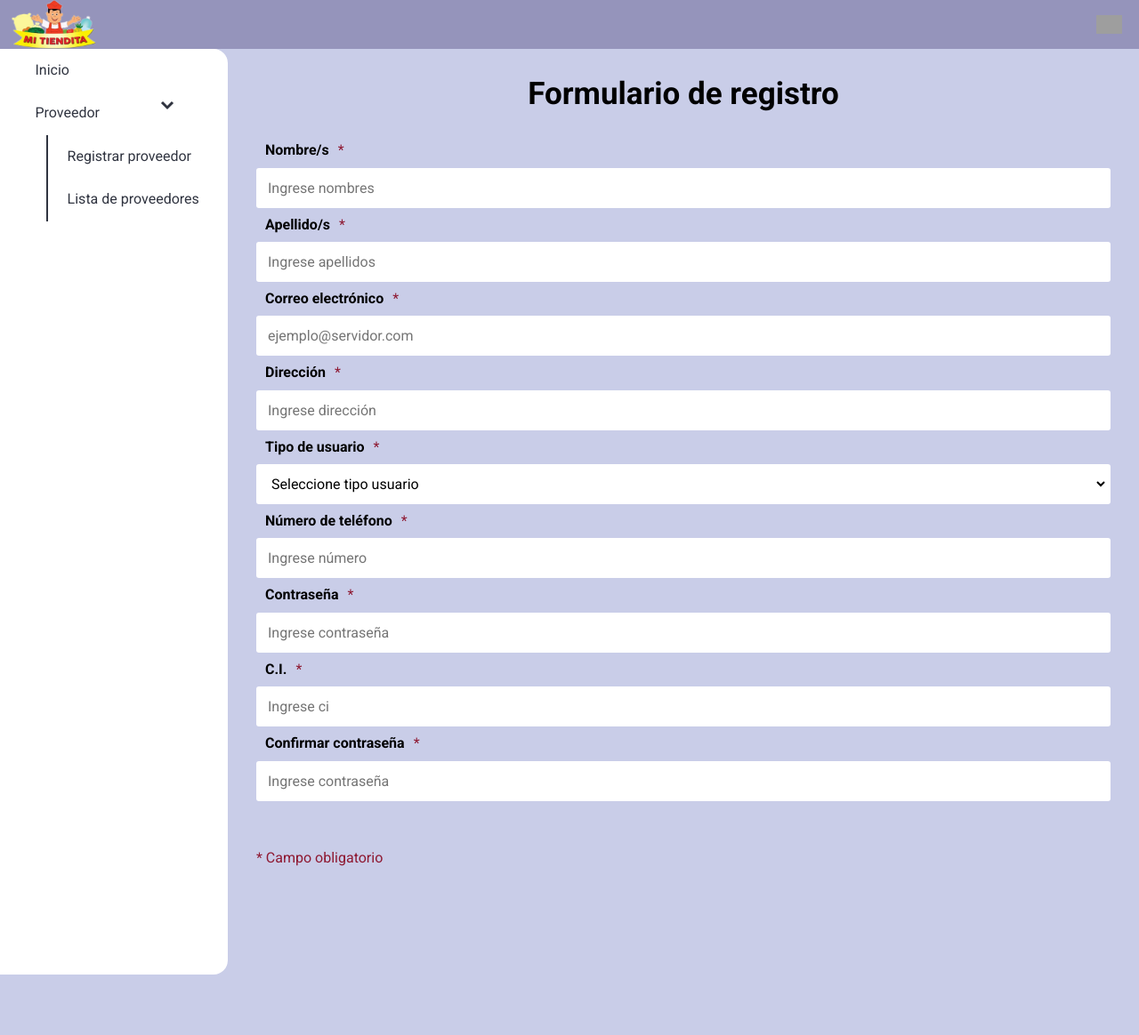
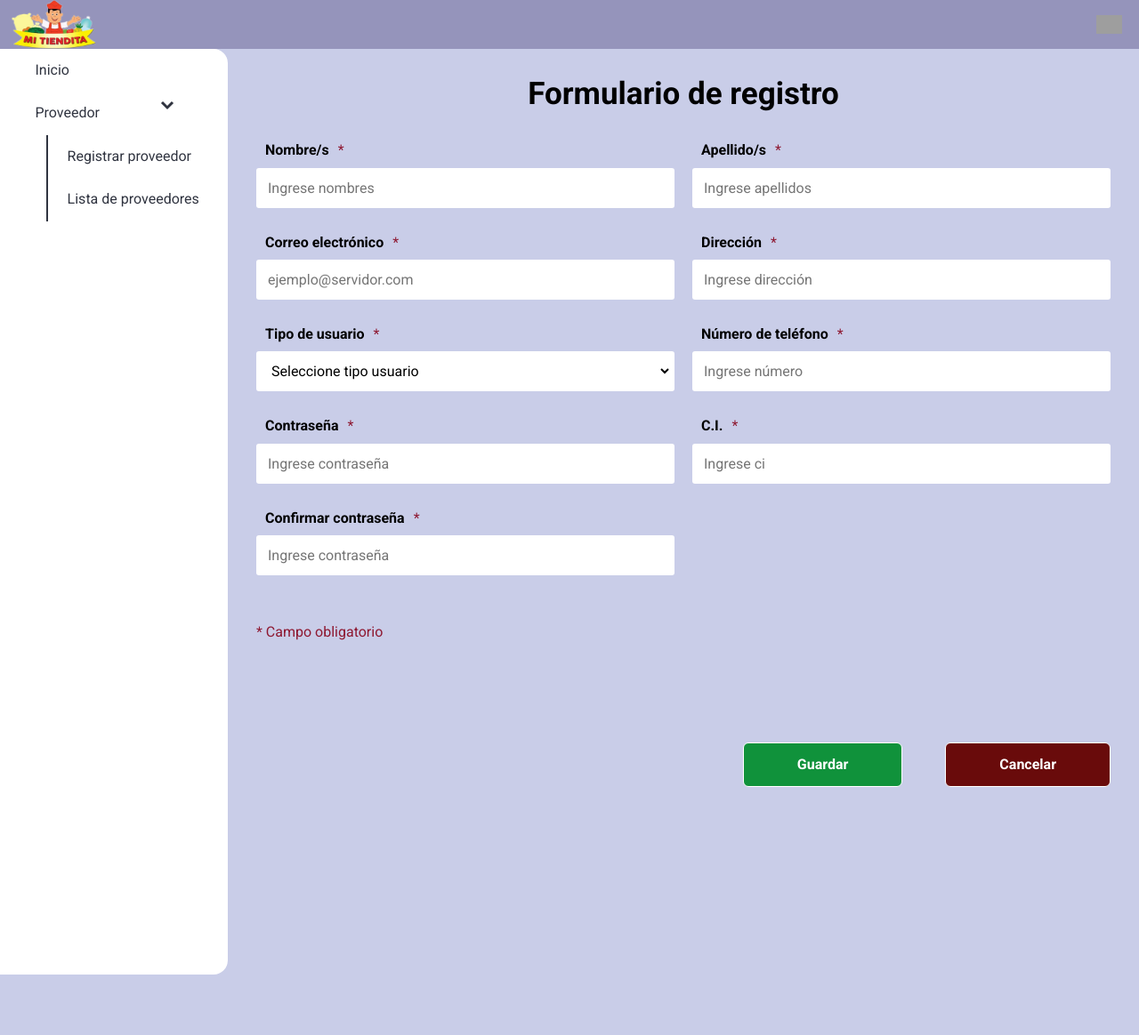
Before and after one commit to AdrianL824/Mi_Tiendita-Proyecto-IS, a PHP site: the page made by views/user-register.view.php in a window 1280 px wide. Shown: the top 1164 px of the page at 89% size. Run offline with PHP 8.4, Linux system fonts and the light colour scheme; the template is opened without the code that fills it, so the values that code supplies are empty; some libraries are stand-ins or nearby versions; grey boxes are pictures that could not be loaded.

Commit message:
act userview.php

```diff
--- a/views/user-register.view.php
+++ b/views/user-register.view.php
@@ -1,4 +1,5 @@
 <?php require 'views/includes/header.php' ?>
+
 
 <script defer type="module">
   import { submenuActive } from "./assets/js/menu.js"
@@ -8,9 +9,10 @@
 </script>
 
 	<section class="page--content">
-		<h1 class= "titulo-seccion" >Formulario de registro</h1>
+		<h1 class="titulo-seccion" >Formulario de registro</h1>
 		<form action="" class="formulario" id="formulario" method="POST">
 
+			<section class="formulario-inputs-content">
 				<!-- Grupo: Nombre -->
 				<div class="formulario__grupo" id="grupo__nombre">
 					<div class="contval">
@@ -74,7 +76,7 @@
 							<option value="" disabled selected>Seleccione tipo usuario</option>
 							<option value="Vendedor">Vendedor</option>
 							<option value="Almacenero">Almacenero</option>
-						<option value="Gerente propietario">Gerente propietario</option>
+							<option value="Gerente">Gerente</option>
 						</select>
 					</div>
 					<p class="formulario__input-error"></p>
@@ -134,10 +136,11 @@
 						* Campo obligatorio
 					</div>
 				</div>
+			</section>
 
 
 			<!--Botones en el formulario guardar y cancelar-->
-			<div class="hero__texts">
+			<div class="formulario-buttons">
 				<button type="submit" class="hero__cta">Guardar</button>
 				<button type="button" class="hero__cta2" id="btn-cancel-reset">Cancelar</button>
 			</div>
--- a/views/users.view.php
+++ b/views/users.view.php
@@ -43,7 +43,7 @@
 
             <th><a href="<?=RAIZ?>/user-edit.php?id=<?=$row['id']?>" class="users-table--edit">Editar</a></th>
             <th>
-              <form action="<?=RAIZ?>/user-delete.php?id=<?=$row['id']?>" class="form-users-delete" method="post">
+              <form action="<?=RAIZ?>/delete.php?id=<?=$row['id']?>&type=users" class="form-users-delete" method="post">
                 <input type="submit" class="users-table--delete" value="Eliminar" />
               </form>
             </th>
```
Lines whose indentation alone changed are shown as unchanged.
